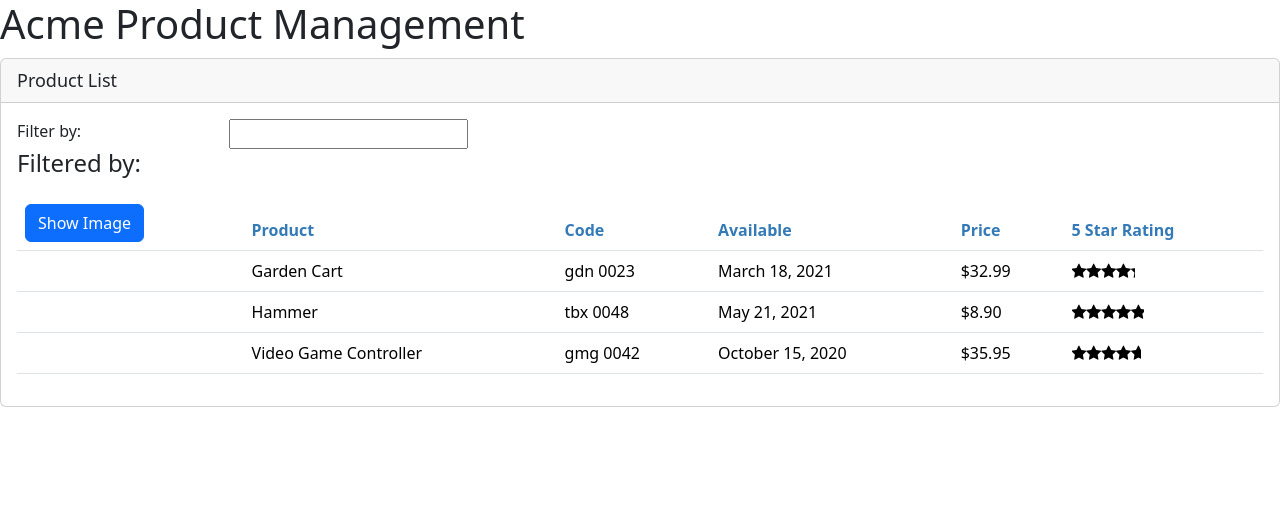
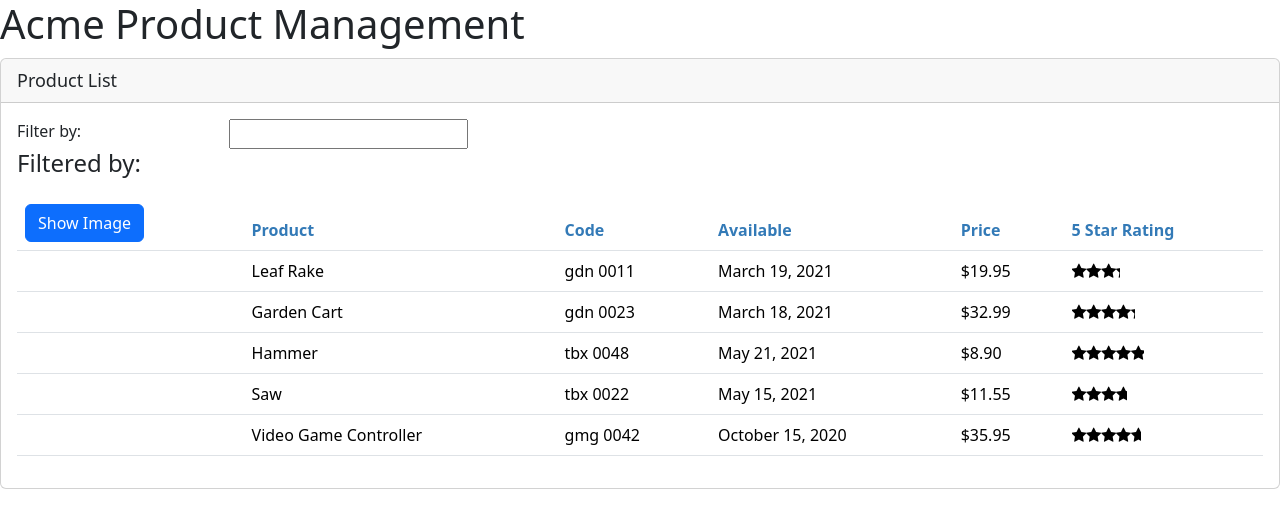
Before and after one commit to salmen123/acme-product-management-Angular, an Angular app: page / in a window 1280 px wide. Shown: the top 528 px of the page. Built offline with nearby package versions, Linux system fonts and the light colour scheme.

Commit message:
Reactive Extensions, Observable, Observable Pipe, HTTP Request, Exception Handling, Subscribing to an Observable, Unsubscribing from an Observable

```diff
--- a/src/app/app.config.ts
+++ b/src/app/app.config.ts
@@ -1,8 +1,9 @@
 import { ApplicationConfig } from '@angular/core';
+import { provideHttpClient } from '@angular/common/http';
 import { provideRouter } from '@angular/router';
 
 import { routes } from './app.routes';
 
 export const appConfig: ApplicationConfig = {
-  providers: [provideRouter(routes)]
+  providers: [provideRouter(routes), provideHttpClient()]
 };
--- a/src/app/products/product-list.component.ts
+++ b/src/app/products/product-list.component.ts
@@ -1,6 +1,7 @@
-import { Component, OnInit } from '@angular/core';
+import { Component, OnDestroy, OnInit } from '@angular/core';
 import { CurrencyPipe, LowerCasePipe, NgFor, NgIf } from '@angular/common';
 import { FormsModule } from '@angular/forms';
+import { Subscription } from 'rxjs';
 
 import { ConvertToSpacesPipe } from '../shared/convert-to-spaces.pipe';
 import { IProduct } from './product';
@@ -14,11 +15,13 @@
   styleUrls: ['./product-list.component.css'],
   templateUrl: './product-list.component.html'
 })
-export class ProductListComponent implements OnInit {
+export class ProductListComponent implements OnInit, OnDestroy {
   pageTitle: string = 'Product List';
   imageWidth: number = 50;
   imageMargin: number = 2;
   showImage: boolean = false;
+  errorMessage: string = '';
+  sub!: Subscription;
 
   private _listFilter: string = '';
   get listFilter(): string {
@@ -46,8 +49,17 @@
   }
 
   ngOnInit(): void {
-    this.products = this.productService.getProducts();
-    this.filteredProducts = this.products;
+    this.sub = this.productService.getProducts().subscribe({
+      next: products => {
+        this.products = products;
+        this.filteredProducts = this.products;
+      },
+      error: err => this.errorMessage = err
+    });
+  }
+
+  ngOnDestroy(): void {
+    this.sub.unsubscribe();
   }
 
   onRatingClicked(message: string): void {
--- a/src/app/products/product.service.ts
+++ b/src/app/products/product.service.ts
@@ -1,3 +1,5 @@
+import { catchError, Observable, tap, throwError } from 'rxjs';
+import { HttpClient, HttpErrorResponse } from '@angular/common/http';
 import { Injectable } from '@angular/core';
 
 import { IProduct } from './product';
@@ -6,39 +8,30 @@
   providedIn: 'root'
 })
 export class ProductService {
+  private productUrl = 'assets/api/products/products.json';
 
-  getProducts(): IProduct[] {
-    return [
-      {
-        'productId': 2,
-        'productName': 'Garden Cart',
-        'productCode': 'GDN-0023',
-        'releaseDate': 'March 18, 2021',
-        'description': '15 gallon capacity rolling garden cart',
-        'price': 32.99,
-        'starRating': 4.2,
-        'imageUrl': 'assets/images/garden_cart.png'
-      },
-      {
-        'productId': 5,
-        'productName': 'Hammer',
-        'productCode': 'TBX-0048',
-        'releaseDate': 'May 21, 2021',
-        'description': 'Curved claw steel hammer',
-        'price': 8.9,
-        'starRating': 4.8,
-        'imageUrl': 'assets/images/hammer.png'
-      },
-      {
-        'productId': 10,
-        'productName': 'Video Game Controller',
-        'productCode': 'GMG-0042',
-        'releaseDate': 'October 15, 2020',
-        'description': 'Standard two-button video game controller',
-        'price': 35.95,
-        'starRating': 4.6,
-        'imageUrl': 'assets/images/xbox-controller.png'
-      }
-    ];
+  constructor(private http: HttpClient) { }
+
+  getProducts(): Observable<IProduct[]> {
+    return this.http.get<IProduct[]>(this.productUrl).pipe(
+      tap(data => console.log('All', JSON.stringify(data))),
+      catchError(this.handleError)
+    );
+  }
+
+  private handleError(err: HttpErrorResponse) {
+    // in a real world app, we may send the server to some remote logging infrastructure
+    // instead of just logging it to the console
+    let errorMessage = '';
+    if (err.error instanceof ErrorEvent) {
+      // A client-side or network error occurred. Handle it accordingly.
+      errorMessage = `An error occurred: ${err.error.message}`;
+    } else {
+      // The backend returned an unsuccessful response code.
+      // The response body may contain clues as to what went wrong,
+      errorMessage = `Server returned code: ${err.status}, error message is: ${err.message}`;
+    }
+    console.error(errorMessage);
+    return throwError(() => errorMessage);
   }
 }
--- /dev/null
+++ b/src/assets/api/products/products.json
@@ -0,0 +1,52 @@
+[
+  {
+    "productId": 1,
+    "productName": "Leaf Rake",
+    "productCode": "GDN-0011",
+    "releaseDate": "March 19, 2021",
+    "description": "Leaf rake with 48-inch wooden handle.",
+    "price": 19.95,
+    "starRating": 3.2,
+    "imageUrl": "assets/images/leaf_rake.png"
+  },
+  {
+    "productId": 2,
+    "productName": "Garden Cart",
+    "productCode": "GDN-0023",
+    "releaseDate": "March 18, 2021",
+    "description": "15 gallon capacity rolling garden cart",
+    "price": 32.99,
+    "starRating": 4.2,
+    "imageUrl": "assets/images/garden_cart.png"
+  },
+  {
+    "productId": 5,
+    "productName": "Hammer",
+    "productCode": "TBX-0048",
+    "releaseDate": "May 21, 2021",
+    "description": "Curved claw steel hammer",
+    "price": 8.9,
+    "starRating": 4.8,
+    "imageUrl": "assets/images/hammer.png"
+  },
+  {
+    "productId": 8,
+    "productName": "Saw",
+    "productCode": "TBX-0022",
+    "releaseDate": "May 15, 2021",
+    "description": "15-inch steel blade hand saw",
+    "price": 11.55,
+    "starRating": 3.7,
+    "imageUrl": "assets/images/saw.png"
+  },
+  {
+    "productId": 10,
+    "productName": "Video Game Controller",
+    "productCode": "GMG-0042",
+    "releaseDate": "October 15, 2020",
+    "description": "Standard two-button video game controller",
+    "price": 35.95,
+    "starRating": 4.6,
+    "imageUrl": "assets/images/xbox-controller.png"
+  }
+]
```
Also changed, not shown: package.json (+8 -1 lines).
